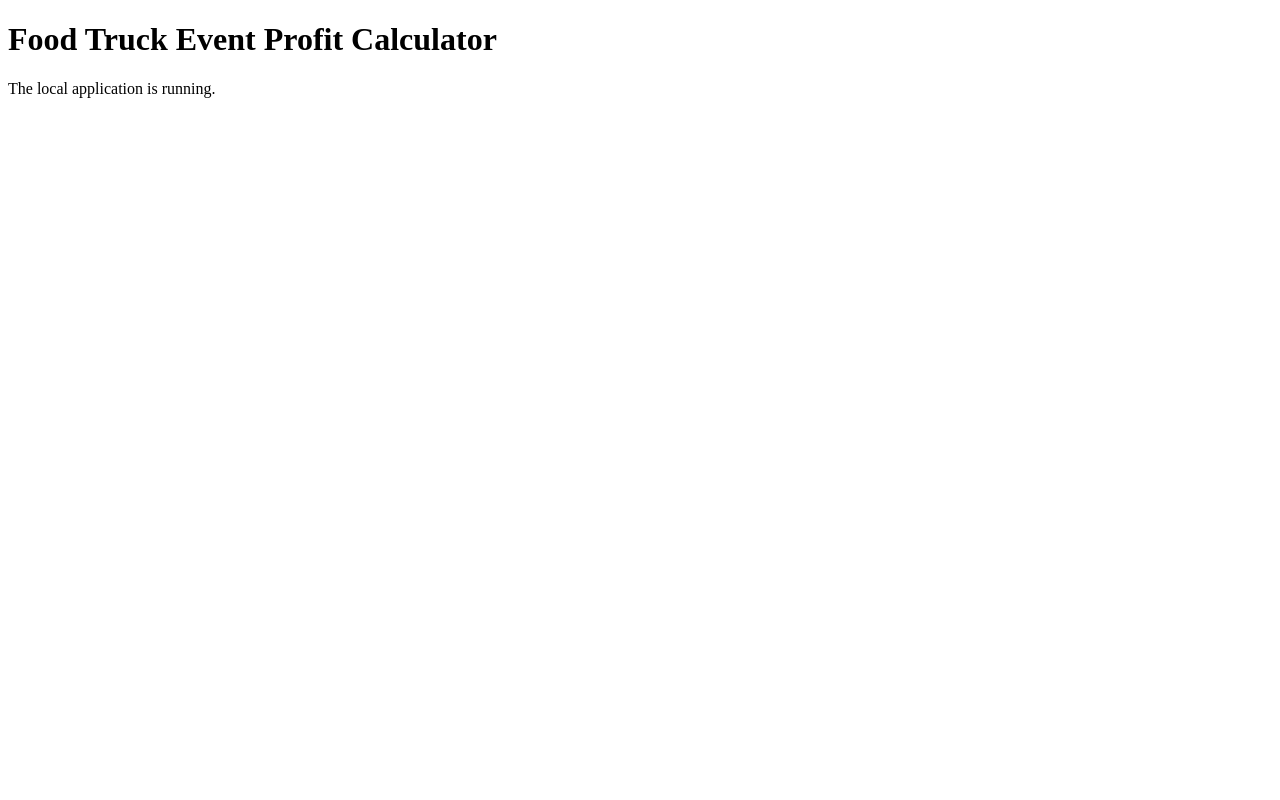
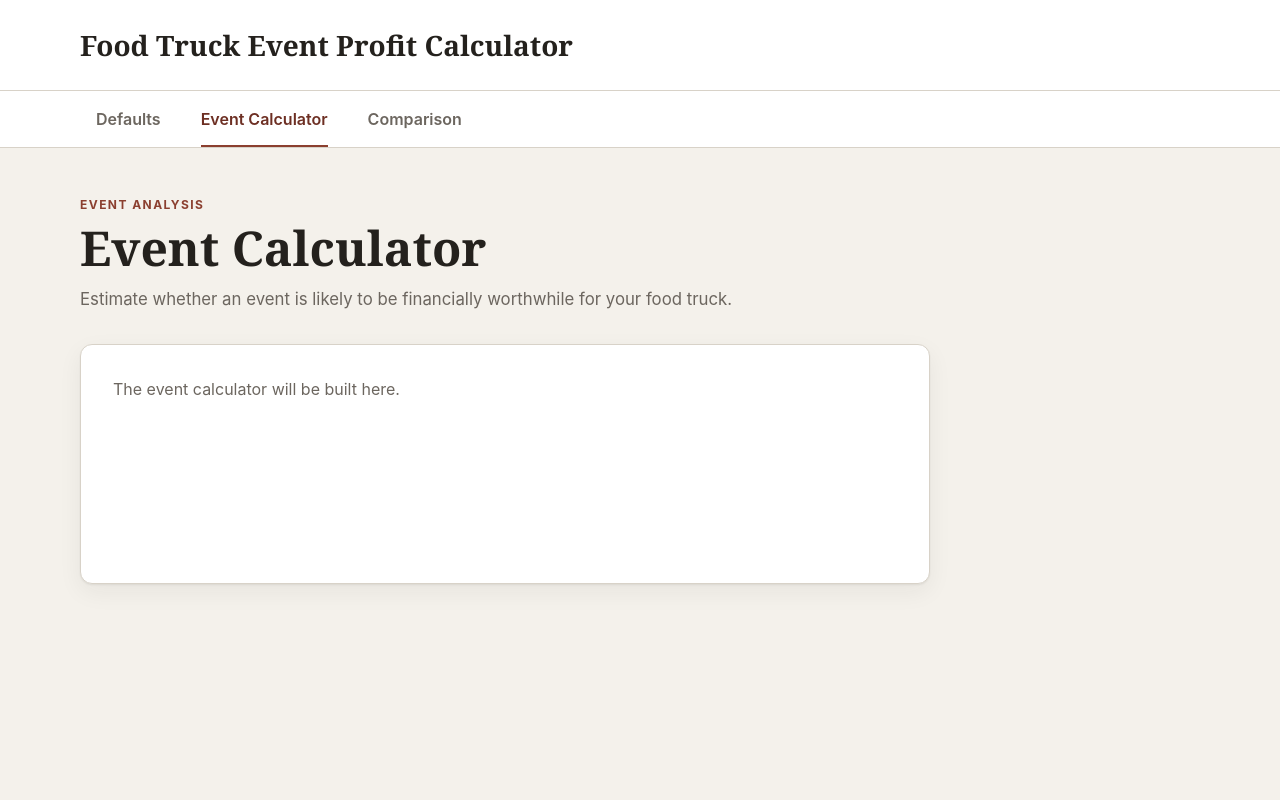
Before and after one commit to The-Fixers-Desk/food-truck-event-profit-calculator, a Flask app: page / in a window 1280 px wide. Run offline with Flask 3, Linux system fonts and the light colour scheme.

Commit message:
Create shared application shell and navigation
- Create shared application shell
- Add template inheritance with base layout
- Implement navigation between application screens
- Add foundational CSS architecture
- Create Defaults, Event Calculator, and Comparison screens
- Establish reusable page layout and design system

```diff
--- a/app/routes.py
+++ b/app/routes.py
@@ -5,5 +5,26 @@ main = Blueprint("main", __name__)
 
 @main.route("/")
 def calculator():
-    """Display the calculator landing page."""
-    return render_template("calculator.html")
+    """Display the Event Calculator screen."""
+    return render_template(
+        "calculator.html",
+        active_page="calculator",
+    )
+
+
+@main.route("/defaults")
+def defaults():
+    """Display the Defaults screen."""
+    return render_template(
+        "defaults.html",
+        active_page="defaults",
+    )
+
+
+@main.route("/comparison")
+def comparison():
+    """Display the Comparison screen."""
+    return render_template(
+        "comparison.html",
+        active_page="comparison",
+    )
--- /dev/null
+++ b/app/static/css/base.css
@@ -0,0 +1,41 @@
+*,
+*::before,
+*::after {
+  box-sizing: border-box;
+}
+
+html {
+  min-height: 100%;
+}
+
+body {
+  min-height: 100vh;
+  margin: 0;
+  background: var(--color-background);
+  color: var(--color-text);
+  font-family: var(--font-body);
+  line-height: 1.5;
+}
+
+a {
+  color: inherit;
+}
+
+h1,
+p {
+  margin-top: 0;
+}
+
+h1 {
+  margin-bottom: var(--space-3);
+  font-family: var(--font-heading);
+  font-size: clamp(2rem, 4vw, 3rem);
+  line-height: 1.1;
+}
+
+button,
+input,
+select,
+textarea {
+  font: inherit;
+}
--- /dev/null
+++ b/app/static/css/layout.css
@@ -0,0 +1,69 @@
+.app-shell {
+  min-height: 100vh;
+}
+
+.app-header {
+  background: var(--color-surface);
+  border-bottom: 1px solid var(--color-border);
+}
+
+.app-header__content,
+.app-navigation__content,
+.app-main {
+  width: min(calc(100% - 2rem), var(--content-width));
+  margin-inline: auto;
+}
+
+.app-header__content {
+  padding-block: var(--space-5);
+}
+
+.wordmark {
+  color: var(--color-text);
+  font-family: var(--font-heading);
+  font-size: clamp(1.25rem, 3vw, 1.75rem);
+  font-weight: 700;
+  text-decoration: none;
+}
+
+.app-main {
+  padding-block: var(--space-7);
+}
+
+.page {
+  max-width: 850px;
+}
+
+.page-header {
+  margin-bottom: var(--space-6);
+}
+
+.page-eyebrow {
+  margin-bottom: var(--space-2);
+  color: var(--color-accent);
+  font-size: 0.75rem;
+  font-weight: 700;
+  letter-spacing: 0.12em;
+  text-transform: uppercase;
+}
+
+.page-description {
+  max-width: 680px;
+  margin-bottom: 0;
+  color: var(--color-text-muted);
+  font-size: 1.05rem;
+}
+
+.placeholder-panel {
+  min-height: 240px;
+  padding: var(--space-6);
+  background: var(--color-surface);
+  border: 1px solid var(--color-border);
+  border-radius: var(--radius-medium);
+  box-shadow: var(--shadow-panel);
+}
+
+.placeholder-panel p {
+  margin: 0;
+  color: var(--color-text-muted);
+}
--- /dev/null
+++ b/app/static/css/navigation.css
@@ -0,0 +1,106 @@
+.app-shell {
+  min-height: 100vh;
+}
+
+.app-header {
+  background: var(--color-surface);
+  border-bottom: 1px solid var(--color-border);
+}
+
+.app-header__content,
+.app-navigation__content,
+.app-main {
+  width: min(calc(100% - 2rem), var(--content-width));
+  margin-inline: auto;
+}
+
+.app-header__content {
+  padding-block: var(--space-5);
+}
+
+.wordmark {
+  color: var(--color-text);
+  font-family: var(--font-heading);
+  font-size: clamp(1.25rem, 3vw, 1.75rem);
+  font-weight: 700;
+  text-decoration: none;
+}
+
+.app-main {
+  padding-block: var(--space-7);
+}
+
+.page {
+  max-width: 850px;
+}
+
+.page-header {
+  margin-bottom: var(--space-6);
+}
+
+.page-eyebrow {
+  margin-bottom: var(--space-2);
+  color: var(--color-accent);
+  font-size: 0.75rem;
+  font-weight: 700;
+  letter-spacing: 0.12em;
+  text-transform: uppercase;
+}
+
+.page-description {
+  max-width: 680px;
+  margin-bottom: 0;
+  color: var(--color-text-muted);
+  font-size: 1.05rem;
+}
+
+.placeholder-panel {
+  min-height: 240px;
+  padding: var(--space-6);
+  background: var(--color-surface);
+  border: 1px solid var(--color-border);
+  border-radius: var(--radius-medium);
+  box-shadow: var(--shadow-panel);
+}
+
+.placeholder-panel p {
+  margin: 0;
+  color: var(--color-text-muted);
+}
+.app-navigation {
+  background: var(--color-surface);
+  border-bottom: 1px solid var(--color-border);
+}
+
+.app-navigation__content {
+  display: flex;
+  gap: var(--space-2);
+  overflow-x: auto;
+}
+
+.nav-link {
+  position: relative;
+  flex-shrink: 0;
+  padding: var(--space-4);
+  color: var(--color-text-muted);
+  font-weight: 600;
+  text-decoration: none;
+}
+
+.nav-link:hover {
+  color: var(--color-text);
+}
+
+.nav-link--active {
+  color: var(--color-accent-dark);
+}
+
+.nav-link--active::after {
+  position: absolute;
+  right: var(--space-4);
+  bottom: -1px;
+  left: var(--space-4);
+  height: 3px;
+  background: var(--color-accent);
+  content: "";
+}
--- /dev/null
+++ b/app/static/css/styles.css
@@ -0,0 +1,4 @@
+@import url("tokens.css");
+@import url("base.css");
+@import url("layout.css");
+@import url("navigation.css");
--- /dev/null
+++ b/app/static/css/tokens.css
@@ -0,0 +1,29 @@
+:root {
+  --color-background: #f4f1eb;
+  --color-surface: #ffffff;
+  --color-text: #24211d;
+  --color-text-muted: #6c665f;
+  --color-border: #d8d2c8;
+  --color-accent: #8b3f2f;
+  --color-accent-dark: #6d2f23;
+
+  --font-body:
+    Inter, system-ui, -apple-system, BlinkMacSystemFont, "Segoe UI", sans-serif;
+
+  --font-heading: Georgia, "Times New Roman", serif;
+
+  --content-width: 1120px;
+
+  --space-1: 0.25rem;
+  --space-2: 0.5rem;
+  --space-3: 0.75rem;
+  --space-4: 1rem;
+  --space-5: 1.5rem;
+  --space-6: 2rem;
+  --space-7: 3rem;
+
+  --radius-small: 0.375rem;
+  --radius-medium: 0.75rem;
+
+  --shadow-panel: 0 1px 2px rgb(36 33 29 / 8%), 0 8px 24px rgb(36 33 29 / 6%);
+}
--- a/app/templates/base.html
+++ b/app/templates/base.html
@@ -0,0 +1,56 @@
+<!doctype html>
+<html lang="en">
+  <head>
+    <meta charset="UTF-8" />
+
+    <meta name="viewport" content="width=device-width, initial-scale=1.0" />
+
+    <title>
+      {% block title %}Food Truck Event Profit Calculator{% endblock %}
+    </title>
+
+    <link
+      rel="stylesheet"
+      href="{{ url_for('static', filename='css/styles.css') }}"
+    />
+  </head>
+
+  <body>
+    <div class="app-shell">
+      <header class="app-header">
+        <div class="app-header__content">
+          <a class="wordmark" href="{{ url_for('main.calculator') }}">
+            Food Truck Event Profit Calculator
+          </a>
+        </div>
+      </header>
+
+      <nav class="app-navigation" aria-label="Primary navigation">
+        <div class="app-navigation__content">
+          <a
+            class="nav-link {% if active_page == 'defaults' %}nav-link--active{% endif %}"
+            href="{{ url_for('main.defaults') }}"
+          >
+            Defaults
+          </a>
+
+          <a
+            class="nav-link {% if active_page == 'calculator' %}nav-link--active{% endif %}"
+            href="{{ url_for('main.calculator') }}"
+          >
+            Event Calculator
+          </a>
+
+          <a
+            class="nav-link {% if active_page == 'comparison' %}nav-link--active{% endif %}"
+            href="{{ url_for('main.comparison') }}"
+          >
+            Comparison
+          </a>
+        </div>
+      </nav>
+
+      <main class="app-main">{% block content %}{% endblock %}</main>
+    </div>
+  </body>
+</html>
--- a/app/templates/calculator.html
+++ b/app/templates/calculator.html
@@ -1,12 +1,18 @@
-<!doctype html>
-<html lang="en">
-  <head>
-    <meta charset="UTF-8" />
-    <meta name="viewport" content="width=device-width, initial-scale=1.0" />
-    <title>Food Truck Event Profit Calculator</title>
-  </head>
-  <body>
-    <h1>Food Truck Event Profit Calculator</h1>
-    <p>The local application is running.</p>
-  </body>
-</html>
+{% extends "base.html" %} {% block title %} Event Calculator | Food Truck Event
+Profit Calculator {% endblock %} {% block content %}
+<section class="page">
+  <header class="page-header">
+    <p class="page-eyebrow">Event Analysis</p>
+    <h1>Event Calculator</h1>
+
+    <p class="page-description">
+      Estimate whether an event is likely to be financially worthwhile for your
+      food truck.
+    </p>
+  </header>
+
+  <div class="placeholder-panel">
+    <p>The event calculator will be built here.</p>
+  </div>
+</section>
+{% endblock %}
```
Also changed, not shown: app/templates/comparison.html (+17 -0 lines), app/templates/defaults.html (+18 -0 lines).
